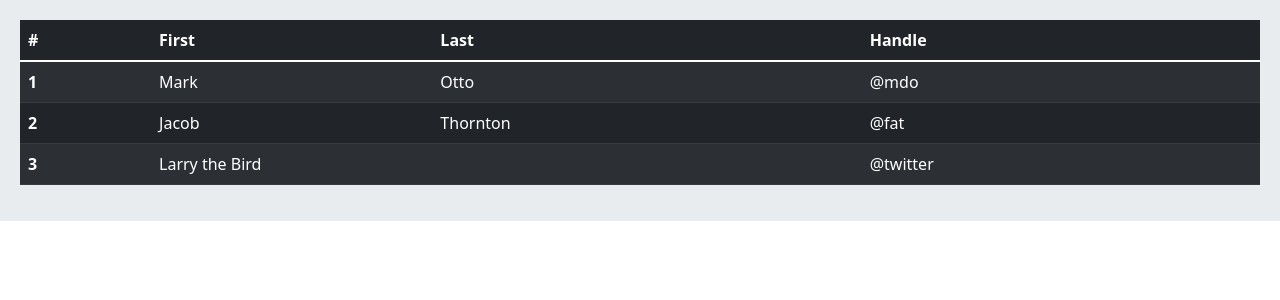
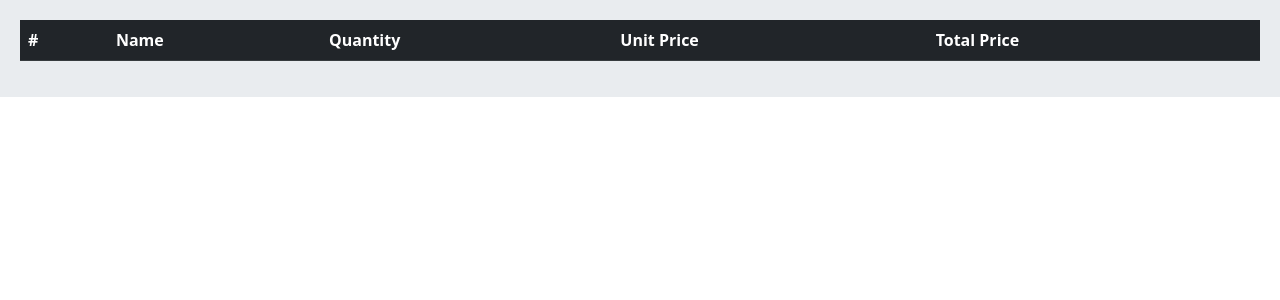
Before and after one commit to amirbigg/django-shop, a Django app: page /orders/cart/ in a window 1280 px wide. Shown: the part 56-356 px from the top of the page. Run offline with Django 4.2, Linux system fonts and the light colour scheme; lists and menus that the app fills with data are empty.

Commit message:
add ep30

```diff
--- a/orders/cart.py
+++ b/orders/cart.py
@@ -1,14 +1,26 @@
+from home.models import Product
 
 
 CART_SESSION_ID = 'cart'
 
 class Cart:
-	def __int__(self, request):
+	def __init__(self, request):
 		self.session = request.session
 		cart = self.session.get(CART_SESSION_ID)
 		if not cart:
 			cart = self.session[CART_SESSION_ID] = {}
 		self.cart = cart
+
+	def __iter__(self):
+		product_ids = self.cart.keys()
+		products = Product.objects.filter(id__in=product_ids)
+		cart = self.cart.copy()
+		for product in products:
+			cart[str(product.id)]['product'] = product
+
+		for item in cart.values():
+			item['total_price'] = int(item['price']) * item['quantity']
+			yield item
 
 	def add(self, product, quantity):
 		product_id = str(product.id)
--- a/orders/templates/orders/cart.html
+++ b/orders/templates/orders/cart.html
@@ -6,29 +6,22 @@
     <thead>
     <tr>
         <th scope="col">#</th>
-        <th scope="col">First</th>
-        <th scope="col">Last</th>
-        <th scope="col">Handle</th>
+        <th scope="col">Name</th>
+        <th scope="col">Quantity</th>
+        <th scope="col">Unit Price</th>
+        <th scope="col">Total Price</th>
     </tr>
     </thead>
     <tbody>
+    {% for item in cart %}
     <tr>
-        <th scope="row">1</th>
-        <td>Mark</td>
-        <td>Otto</td>
-        <td>@mdo</td>
+        <th scope="row">{{ forloop.counter }}</th>
+        <td>{{ item.product }}</td>
+        <td>{{ item.quantity }}</td>
+        <td>{{ item.price }}</td>
+        <td>{{ item.total_price }}</td>
     </tr>
-    <tr>
-        <th scope="row">2</th>
-        <td>Jacob</td>
-        <td>Thornton</td>
-        <td>@fat</td>
-    </tr>
-    <tr>
-        <th scope="row">3</th>
-        <td colspan="2">Larry the Bird</td>
-        <td>@twitter</td>
-    </tr>
+    {% endfor %}
     </tbody>
 </table>
 
--- a/orders/views.py
+++ b/orders/views.py
@@ -7,7 +7,8 @@ from .forms import CartAddForm
 
 class CartView(View):
 	def get(self, request):
-		return render(request, 'orders/cart.html')
+		cart = Cart(request)
+		return render(request, 'orders/cart.html', {'cart':cart})
 
 
 class CartAddView(View):
```
Also changed, not shown: db.sqlite3.
